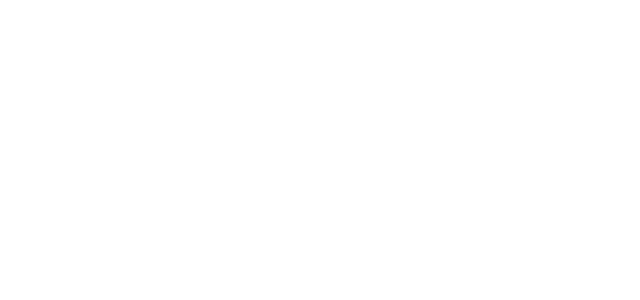
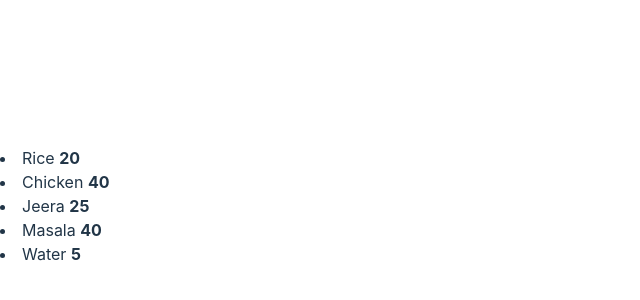
Before and after one commit to Parth-G27/React-Playground, a React (Vite) app: page /render-lists in a window 1280 px wide. Shown: the part 194-494 px from the top of the page, without its empty margins (0-640 px from the left). Built offline with nearby package versions, Linux system fonts and the light colour scheme.

Commit message:
Added rendering list & event

```diff
--- a/src/App.jsx
+++ b/src/App.jsx
@@ -4,6 +4,8 @@ import Footer from "./Footer";
 import Food from "./Food";
 import Card from "./components/Card";
 import Students from "./components/Students";
+import List from "./components/List";
+import Button from "./components/Button"
 
 function App() {
   return (
@@ -28,6 +30,16 @@ function App() {
           <Students name = "Yamazaki" age={22} isStudent={true}/>
         </Route>
 
+        <Route exact path="/render-lists">
+          <List/>
+        </Route>
+
+        <Route exact path="/click-event">
+          <Button/>
+        </Route>
+
+
+
 
 
       </Switch>
--- /dev/null
+++ b/src/components/Button.jsx
@@ -0,0 +1,28 @@
+
+export default function Button() {
+
+    var a = "";
+
+
+    const handleClick = () => {
+        console.log("clicked !"+a)
+
+
+    }
+
+    const getText = (event) => {
+        console.log("In progress")
+        a = event.target.value;
+    }
+
+
+  return (
+    <>
+    <input placeholder="name" type="text" name="Text" onChange={(e) =>getText(e)}/> <br /> <br />
+    <button onClick={() => handleClick()}>Click !{a}</button> <br />
+    <br />
+
+
+    </>
+  )
+}
--- /dev/null
+++ b/src/components/List.jsx
@@ -0,0 +1,19 @@
+
+export default function List() {
+    const items = [
+        {id : 1, name: "Rice", price: 20},
+        {id : 2, name: "Chicken", price: 40},
+        {id : 3, name: "Jeera", price: 25},
+        {id : 4, name: "Masala", price: 40},
+        {id : 5, name: "Water", price: 5},
+    ]
+
+  return (
+    <>
+
+    <div>{items.map((item) => (<><li>{item.name} <b>{item.price}</b> </li></>))}</div>
+
+
+    </>
+  )
+}
```
